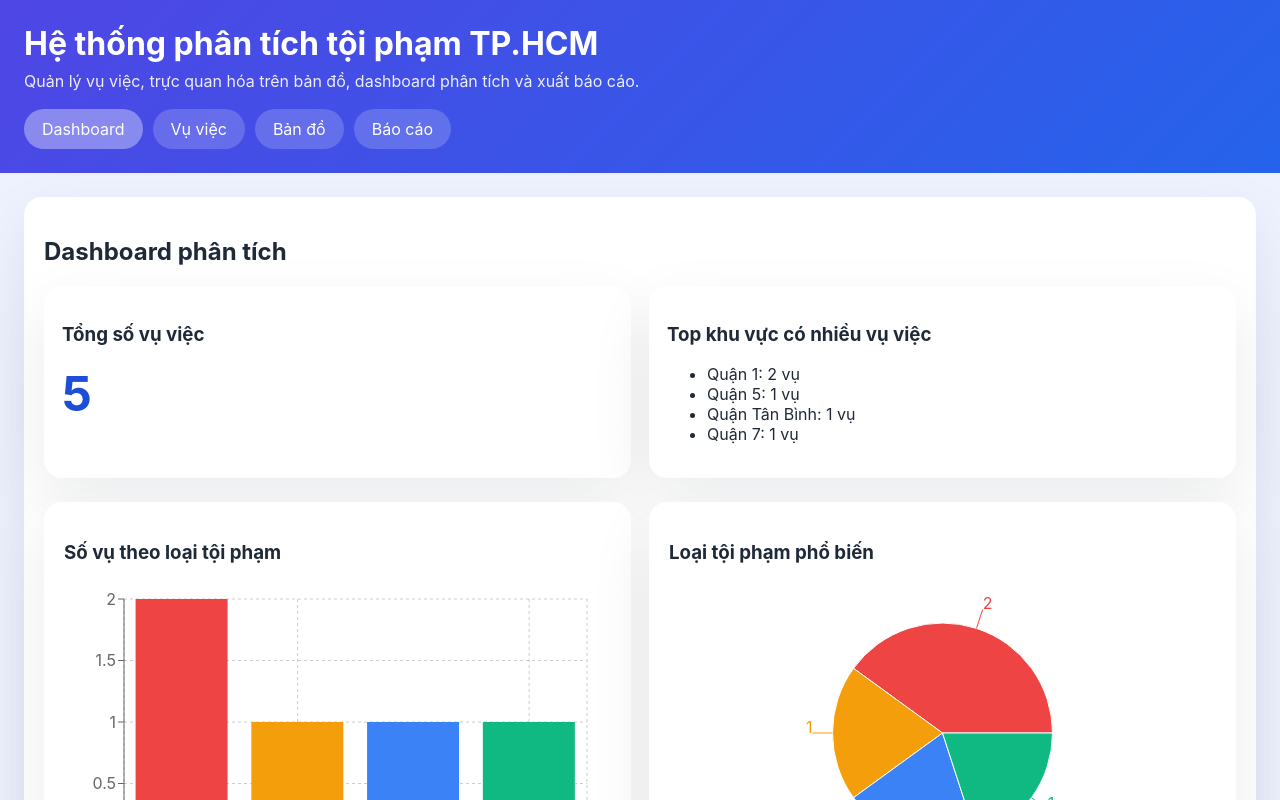
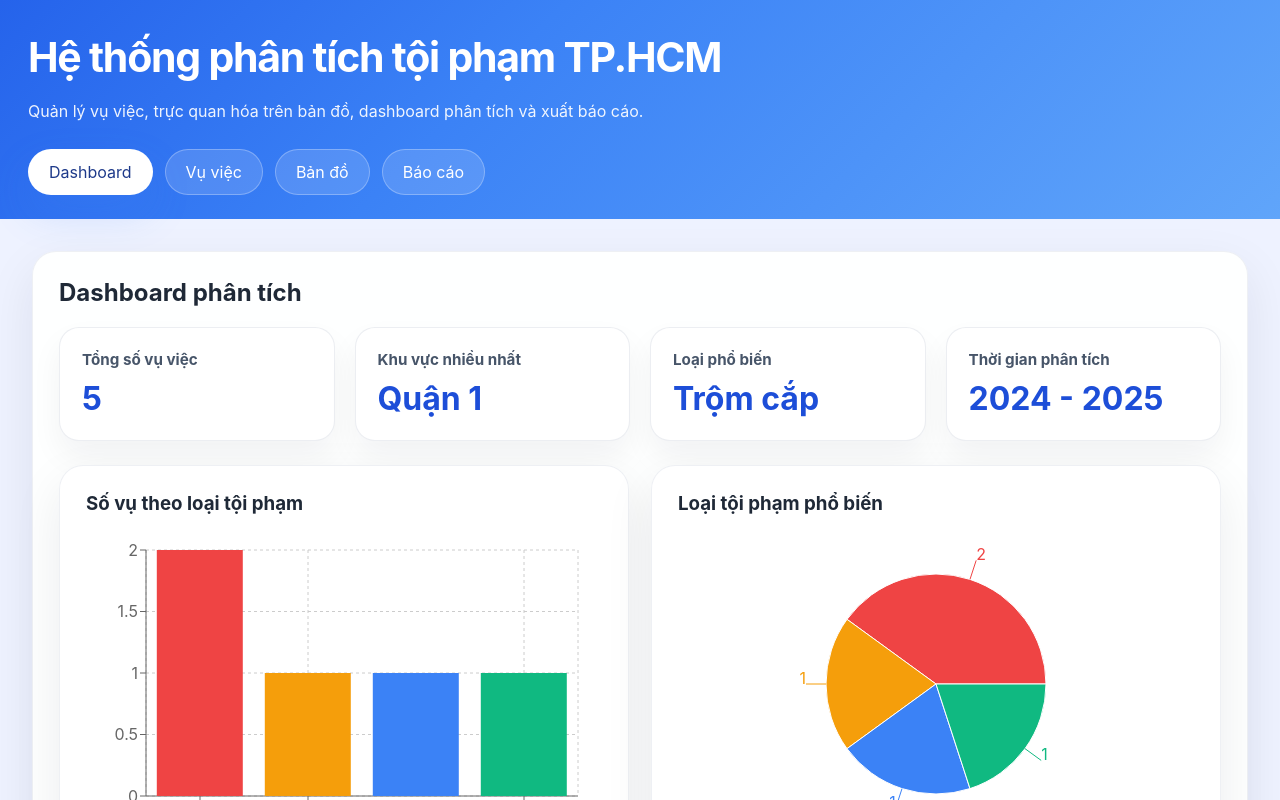
Before and after one commit to phamk4412-alt/d-n-c-ng-an, a React (Vite) app: page / in a window 1280 px wide. Shown: the top 800 px of the page. Built offline with nearby package versions, Linux system fonts and the light colour scheme.

Commit message:
Update UI and map styling, ready for deployment

```diff
--- a/src/App.css
+++ b/src/App.css
@@ -1,3 +1,38 @@
+:root {
+  color-scheme: light;
+  font-family: Inter, ui-sans-serif, system-ui, -apple-system, BlinkMacSystemFont, 'Segoe UI', sans-serif;
+  background: #f4f6fb;
+  color: #1f2937;
+}
+
+* {
+  box-sizing: border-box;
+}
+
+html,
+body,
+#root {
+  min-height: 100%;
+  margin: 0;
+  padding: 0;
+}
+
+body {
+  background: radial-gradient(circle at top left, rgba(99, 102, 241, 0.16), transparent 28%),
+    radial-gradient(circle at bottom right, rgba(16, 185, 129, 0.12), transparent 22%),
+    #eef2ff;
+}
+
+button,
+select,
+input {
+  font: inherit;
+}
+
+button {
+  cursor: pointer;
+}
+
 .app-shell {
   display: flex;
   flex-direction: column;
@@ -5,70 +40,89 @@
 }
 
 .app-header {
-  padding: 24px;
-  background: linear-gradient(135deg, #4f46e5, #2563eb);
+  padding: 32px 28px 24px;
+  background: linear-gradient(135deg, #2563eb 0%, #3b82f6 38%, #60a5fa 100%);
   color: white;
 }
 
 .app-header h1 {
-  margin: 0 0 8px;
-  font-size: clamp(1.75rem, 2.5vw, 2.5rem);
+  margin: 0;
+  font-size: clamp(2rem, 3.2vw, 3rem);
+  letter-spacing: -0.03em;
 }
 
 .app-header p {
-  margin: 0;
-  opacity: 0.9;
+  margin: 16px 0 0;
+  max-width: 720px;
+  line-height: 1.7;
+  opacity: 0.92;
 }
 
 .app-nav {
-  margin-top: 18px;
+  margin-top: 24px;
   display: flex;
   flex-wrap: wrap;
-  gap: 10px;
+  gap: 12px;
 }
 
 .app-nav button {
-  border: none;
+  border: 1px solid rgba(255, 255, 255, 0.28);
   border-radius: 999px;
-  padding: 10px 18px;
-  background: rgba(255,255,255,0.18);
+  padding: 12px 20px;
+  background: rgba(255, 255, 255, 0.14);
   color: white;
-  transition: background 0.2s ease;
+  transition: transform 0.18s ease, background 0.18s ease;
 }
 
-.app-nav button.active,
 .app-nav button:hover {
-  background: rgba(255,255,255,0.35);
+  transform: translateY(-1px);
+  background: rgba(255, 255, 255, 0.24);
+}
+
+.app-nav button.active {
+  background: #ffffff;
+  color: #1e3a8a;
+  border-color: transparent;
+  box-shadow: 0 18px 40px rgba(59, 130, 246, 0.18);
 }
 
 .content-area {
   flex: 1;
-  padding: 24px;
+  padding: 32px;
+  max-width: 1320px;
+  width: 100%;
+  margin: 0 auto;
 }
 
 .app-footer {
-  padding: 14px 24px;
-  background: #eef2ff;
+  padding: 18px 32px;
+  background: #f8fafc;
   color: #475569;
   text-align: center;
   font-size: 0.95rem;
 }
 
 .section-card {
-  background: white;
-  border-radius: 18px;
-  padding: 20px;
-  box-shadow: 0 24px 64px rgba(15, 23, 42, 0.08);
-  margin-bottom: 24px;
+  background: rgba(255, 255, 255, 0.94);
+  border: 1px solid rgba(148, 163, 184, 0.16);
+  border-radius: 24px;
+  padding: 26px;
+  box-shadow: 0 18px 50px rgba(15, 23, 42, 0.08);
+  margin-bottom: 26px;
+}
+
+.section-card h2,
+.section-card h3 {
+  margin-top: 0;
 }
 
 .grid-2 {
   display: grid;
   grid-template-columns: repeat(2, minmax(0, 1fr));
-  gap: 18px;
+  gap: 22px;
 }
 
-@media (max-width: 860px) {
+@media (max-width: 980px) {
   .grid-2 {
     grid-template-columns: 1fr;
   }
@@ -77,17 +131,18 @@
 .filters {
   display: flex;
   flex-wrap: wrap;
-  gap: 12px;
-  margin-bottom: 18px;
+  gap: 14px;
+  margin-bottom: 22px;
 }
 
 .filters select,
 .filters input {
-  flex: 1 1 180px;
-  min-width: 160px;
-  border-radius: 12px;
-  border: 1px solid #d1d5db;
-  padding: 10px 12px;
+  flex: 1 1 220px;
+  min-width: 180px;
+  border-radius: 14px;
+  border: 1px solid #cbd5e1;
+  padding: 14px 16px;
+  background: #f8fafc;
 }
 
 .table-wrapper {
@@ -100,39 +155,120 @@ table {
 }
 
 thead {
-  background: #eef2ff;
+  background: #f8fafc;
 }
 
 th,
 td {
-  padding: 12px 14px;
+  padding: 14px 16px;
   text-align: left;
   border-bottom: 1px solid #e2e8f0;
 }
 
 th {
-  font-weight: 600;
+  font-weight: 700;
+  color: #0f172a;
+}
+
+tbody tr:hover {
+  background: #f1f5f9;
 }
 
 .map-card {
-  min-height: 520px;
+  min-height: 560px;
+}
+
+.map-header {
+  display: flex;
+  justify-content: space-between;
+  align-items: center;
+  gap: 16px;
+  margin-bottom: 20px;
+}
+
+.map-header h2 {
+  margin: 0;
+}
+
+.map-legend {
+  display: flex;
+  flex-wrap: wrap;
+  gap: 10px;
+}
+
+.legend-item {
+  display: flex;
+  align-items: center;
+  gap: 10px;
+  padding: 10px 14px;
+  border-radius: 999px;
+  background: #f8fafc;
+  font-size: 0.95rem;
+}
+
+.legend-dot {
+  width: 10px;
+  height: 10px;
+  border-radius: 999px;
 }
 
 .report-actions {
   display: flex;
   flex-wrap: wrap;
   gap: 12px;
-  margin-bottom: 20px;
+  margin-bottom: 22px;
 }
 
 .report-actions button {
   border: none;
-  border-radius: 12px;
+  border-radius: 14px;
   background: #2563eb;
   color: white;
-  padding: 12px 18px;
+  padding: 14px 20px;
+  transition: background 0.18s ease, transform 0.18s ease;
 }
 
 .report-actions button:hover {
   background: #1d4ed8;
+  transform: translateY(-1px);
 }
+
+.card-row {
+  display: grid;
+  grid-template-columns: repeat(4, minmax(0, 1fr));
+  gap: 20px;
+  margin-bottom: 24px;
+}
+
+@media (max-width: 1080px) {
+  .card-row {
+    grid-template-columns: repeat(2, minmax(0, 1fr));
+  }
+}
+
+@media (max-width: 680px) {
+  .card-row {
+    grid-template-columns: 1fr;
+  }
+}
+
+.metric-card {
+  background: #ffffff;
+  padding: 22px;
+  border-radius: 20px;
+  border: 1px solid rgba(148, 163, 184, 0.18);
+  box-shadow: 0 16px 32px rgba(15, 23, 42, 0.05);
+}
+
+.metric-card h4 {
+  margin: 0 0 10px;
+  color: #475569;
+  font-size: 0.95rem;
+}
+
+.metric-card p {
+  margin: 0;
+  font-size: 2rem;
+  font-weight: 700;
+  color: #1d4ed8;
+}
--- a/src/components/CrimeMap.tsx
+++ b/src/components/CrimeMap.tsx
@@ -1,14 +1,14 @@
 import { MapContainer, Marker, Popup, TileLayer, CircleMarker } from 'react-leaflet';
 import 'leaflet/dist/leaflet.css';
 import { CrimeCase } from '../data/mockData';
-import { Icon, PointExpression } from 'leaflet';
+import { Icon } from 'leaflet';
 
 const markerIcon = new Icon({
   iconUrl: 'https://unpkg.com/leaflet@1.9.4/dist/images/marker-icon.png',
   iconRetinaUrl: 'https://unpkg.com/leaflet@1.9.4/dist/images/marker-icon-2x.png',
   shadowUrl: 'https://unpkg.com/leaflet@1.9.4/dist/images/marker-shadow.png',
-  iconSize: [25, 41],
-  iconAnchor: [12, 41],
+  iconSize: [28, 42],
+  iconAnchor: [14, 42],
 }) as Icon;
 
 const heatColors: Record<string, string> = {
@@ -23,28 +23,53 @@ const CrimeMap = ({ cases }: { cases: CrimeCase[] }) => {
 
   return (
     <div className="section-card map-card">
-      <h2>Hiển thị dữ liệu trên bản đồ</h2>
-      <MapContainer center={center} zoom={11} style={{ width: '100%', minHeight: '520px', borderRadius: 18, overflow: 'hidden' }}>
+      <div className="map-header">
+        <div>
+          <h2>Hiển thị dữ liệu trên bản đồ</h2>
+          <p style={{ margin: '10px 0 0', color: '#475569', maxWidth: 560 }}>
+            Xem vị trí vụ việc, phân tích khu vực nguy cơ cao và tra cứu thông tin nhanh trên bản đồ TP.HCM.
+          </p>
+        </div>
+        <div className="map-legend">
+          <div className="legend-item">
+            <span className="legend-dot" style={{ background: '#ef4444' }} /> Trộm cắp
+          </div>
+          <div className="legend-item">
+            <span className="legend-dot" style={{ background: '#f59e0b' }} /> Cướp giật
+          </div>
+          <div className="legend-item">
+            <span className="legend-dot" style={{ background: '#3b82f6' }} /> Gây rối trật tự
+          </div>
+          <div className="legend-item">
+            <span className="legend-dot" style={{ background: '#10b981' }} /> Ma túy
+          </div>
+        </div>
+      </div>
+
+      <MapContainer center={center} zoom={11} style={{ width: '100%', minHeight: '520px', borderRadius: 20, overflow: 'hidden' }}>
         <TileLayer
-          attribution='&copy; <a href="https://www.openstreetmap.org/copyright">OpenStreetMap</a> contributors'
-          url="https://{s}.tile.openstreetmap.org/{z}/{x}/{y}.png"
+          attribution='&copy; OpenStreetMap, &copy; CARTO'
+          url="https://{s}.basemaps.cartocdn.com/rastertiles/voyager/{z}/{x}/{y}{r}.png"
         />
+
         {cases.map((item) => (
           <Marker position={[item.lat, item.lng]} icon={markerIcon} key={item.id}>
             <Popup>
               <strong>{item.crimeType}</strong>
               <div>{new Date(item.date).toLocaleString('vi-VN')}</div>
               <div>{item.address}</div>
-              <div>{item.status}</div>
+              <div>{item.district} / {item.ward}</div>
+              <div>Trạng thái: {item.status}</div>
             </Popup>
           </Marker>
         ))}
+
         {cases.map((item) => (
           <CircleMarker
             key={`${item.id}-heat`}
             center={[item.lat, item.lng]}
-            radius={18}
-            pathOptions={{ color: heatColors[item.crimeType] || '#2563eb', fillOpacity: 0.18 }}
+            radius={20}
+            pathOptions={{ color: heatColors[item.crimeType] || '#2563eb', fillOpacity: 0.22, weight: 2 }}
           />
         ))}
       </MapContainer>
--- a/src/components/Dashboard.tsx
+++ b/src/components/Dashboard.tsx
@@ -32,18 +32,23 @@ const Dashboard = ({ cases }: { cases: CrimeCase[] }) => {
   return (
     <div className="section-card">
       <h2>Dashboard phân tích</h2>
-      <div className="grid-2">
-        <div className="section-card" style={{ padding: 18 }}>
-          <h3>Tổng số vụ việc</h3>
-          <div style={{ fontSize: '3rem', fontWeight: 700, color: '#1d4ed8', marginTop: 14 }}>{totalCases}</div>
+
+      <div className="card-row">
+        <div className="metric-card">
+          <h4>Tổng số vụ việc</h4>
+          <p>{totalCases}</p>
         </div>
-        <div className="section-card" style={{ padding: 18 }}>
-          <h3>Top khu vực có nhiều vụ việc</h3>
-          <ul>
-            {popularDistricts.map((item) => (
-              <li key={item.name}>{item.name}: {item.value} vụ</li>
-            ))}
-          </ul>
+        <div className="metric-card">
+          <h4>Khu vực nhiều nhất</h4>
+          <p>{popularDistricts[0]?.name || 'N/A'}</p>
+        </div>
+        <div className="metric-card">
+          <h4>Loại phổ biến</h4>
+          <p>{crimeTypeCount[0]?.name || 'N/A'}</p>
+        </div>
+        <div className="metric-card">
+          <h4>Thời gian phân tích</h4>
+          <p>2024 - 2025</p>
         </div>
       </div>
 
@@ -97,9 +102,10 @@ const Dashboard = ({ cases }: { cases: CrimeCase[] }) => {
         <h3>Heatmap khu vực tội phạm</h3>
         <div className="grid-2">
           {districtHeat.map((item) => (
-            <div key={item.name} style={{ padding: 14, borderRadius: 14, background: '#f8fafc' }}>
+            <div key={item.name} className="metric-card" style={{ padding: 16, display: 'flex', flexDirection: 'column', gap: 8 }}>
               <strong>{item.name}</strong>
-              <p style={{ margin: '10px 0 0', color: item.color }}>{item.value > 1 ? 'Cao' : 'Trung bình'}</p>
+              <span style={{ color: item.color }}>{item.value > 1 ? 'Cao' : 'Trung bình'}</span>
+              <span>{item.value} vụ</span>
             </div>
           ))}
         </div>
```
